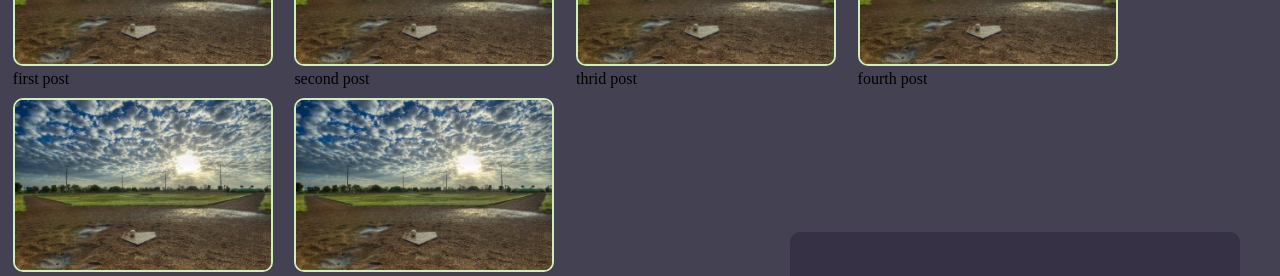
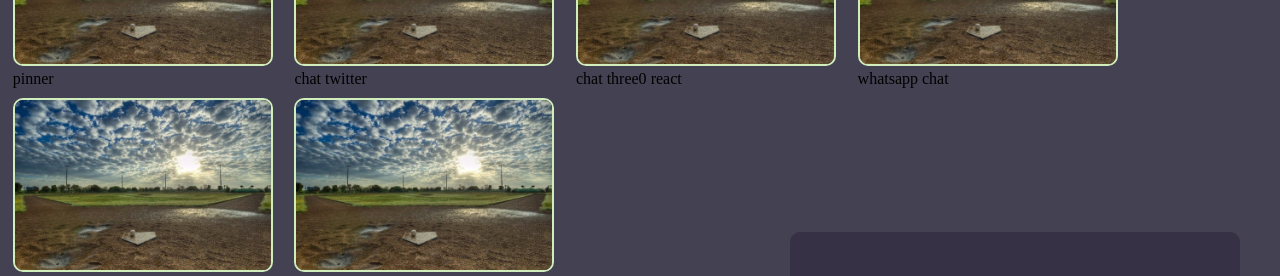
Before and after one commit to Three0Dev/Community-Site, a React (Create React App) app: page / in a window 1280 px wide. Shown: the part 568-844 px from the top of the page. Built offline with nearby package versions, Linux system fonts and the light colour scheme.

Commit message:
removed filter and search component files. Searching and filtering is now functional.

```diff
--- a/src/pages/Body/MainBody.jsx
+++ b/src/pages/Body/MainBody.jsx
@@ -2,7 +2,7 @@ import { Database } from "@three0dev/js-sdk";
 import ProjectCard from "./ProjectCard";
 import "../../styles/Body/MainBody.css";
 import "../../styles/Header/SearchBar.css";
-import "../../styles/Header/NavBar.css";
+import "../../styles/Header/FilterBar.css"
 
 import { useEffect, useState } from "react";
 
@@ -14,10 +14,8 @@ function MainBody() {
   const [activeTags, setActiveTags] = useState([]);
 
   function updateActiveTags(e){
-    // console.log(e.target.value);
     const clickedTag = e.target.value;
-    // if tag is already active we set it back to non-active
-    // console.log(clickedTag);
+    // if tag is already active we remove from list of active tags
     if (activeTags.includes(clickedTag)){
       const filteredTags = activeTags.filter( tag_ => tag_ != clickedTag );
       setActiveTags(filteredTags);
@@ -26,58 +24,40 @@ function MainBody() {
       setActiveTags((activeTags) => [...activeTags, clickedTag]);
     }
   }
-
-  useEffect(()=>{
-    // tags filtering
-    console.log(activeTags);
-    setActiveProjects(projects);
-    for (let i = 0; i < activeTags.length; i++) {
-      setActiveProjects(activeProjects.filter(proj =>
-        proj.tags.includes(activeTags[i].toLowerCase())));
-    }
-
-    // query filtering
-    if (inputValue != ""){
-      const filteredProjects = activeProjects.filter(proj =>
-        proj.title.toLowerCase().includes(inputValue.toLowerCase()));
-        setActiveProjects(filteredProjects);
-    }
-  }, [activeTags, inputValue])
-
   useEffect(() => {
 
-    // retrieve apps and tags from three0
+    // retrieve apps details and tags from three0
     // set database change listener
     const projs = [{
-      title: "Title 1",
-      creator: "creator 1",
+      title: "Three0Pinner",
+      creator: "Three0",
       id: "12345",
       imgLink: "images/testImage.jpg",
-      tags: ["first post"]
+      tags: ["pinner"]
     }, {
-      title: "Title 2",
-      creator: "creator 2",
+      title: "Tweeter",
+      creator: "Three0",
       id: "56789",
       imgLink: "images/testImage.jpg",
-      tags: ["second post"]
+      tags: ["chat", "twitter"]
     }, {
-      title: "Title 3",
-      creator: "creator 3",
+      title: "React-Three0-Chat",
+      creator: "Three0",
       id: "01010101",
       imgLink: "images/testImage.jpg",
-      tags: ["thrid post"]
+      tags: ["chat", "three0", "react"]
     }, {
-      title: "Title 4",
-      creator: "creator 4",
+      title: "Whatsapp 3.0",
+      creator: "kelechi",
       id: "232354553",
       imgLink: "images/testImage.jpg",
-      tags: ["fourth post"]
+      tags: ["whatsapp","chat"]
     }, {
-      title: "Title 5",
-      creator: "creator 5",
+      title: "Amazon 3.0",
+      creator: "Emil and Ben",
       id: "2342312",
       imgLink: "images/testImage.jpg",
-      tags: ["fifth post"]
+      tags: ["amazon", "database"]
     }, {
       title: "Title 6",
       creator: "creator 6",
@@ -90,8 +70,28 @@ function MainBody() {
     setActiveProjects(projs);
   }, []);
 
-  // map each project to ProjectCard
-  // function and return html result
+  // filters search and tags
+  useEffect(()=>{
+    if (projects.length != 0){
+      let filteredProjects = projects;
+
+      // filter tags
+      for (let i = 0; i < activeTags.length; i++) {
+        filteredProjects = filteredProjects.filter(proj =>
+          proj.tags.includes(activeTags[i]));
+      }
+
+      // filter search
+      if
+       (inputValue != ""){
+        filteredProjects = filteredProjects.filter(proj =>
+          proj.title.toLowerCase().includes(inputValue.toLowerCase()));
+      }
+      setActiveProjects(filteredProjects);
+    }
+  }, [activeTags, inputValue]);
+
+
   return (
     <div className="main-body">
 
@@ -103,18 +103,18 @@ function MainBody() {
                     <div className="search-input-box">
                         <label className={inputValue=="" ? "placeholder": "placeholder hidden"}>three0</label>
                         <input type="text" autoFocus onChange={(e)=>
-                            /*filter data*/setInputValue(e.target.value)}>
+                            setInputValue(e.target.value)}>
                         </input>
                     </div>
                 </div>
         </div>
         <div className="filter-bar-container">
             <div className="filter-bar-wrapper">
-                <p classname="filter-header">filter:</p>
+                <p className="filter-header">filter:</p>
                 {tags.map( (tag) => {
                     return <button className={
                         activeTags.includes(tag) == true? "filter-tag active": "filter-tag"}
-                       value={tag} onClick={(e) => updateActiveTags(e)}>{tag}</button>
+                       value={tag} key={tag} onClick={(e) => updateActiveTags(e)}>{tag}</button>
                 })}
             </div>
         </div>
--- a/src/pages/DiscoverPage.jsx
+++ b/src/pages/DiscoverPage.jsx
@@ -1,6 +1,4 @@
-import SearchBar from "./Header/SearchBar";
 import MainBody from "./Body/MainBody";
-import FilterBar from "./Header/FilterBar";
 
 function DiscoverPage() {
   return (
--- a/src/pages/Header/FilterBar.jsx
+++ /dev/null
@@ -1,18 +0,0 @@
-import "../../styles/Header/FilterBar.css"
-
-function FilterBar() {
-    // get tags from database?
-    let tags = ["#tag0", "#tag1"]
-    return (
-        <div className="filter-bar-container">
-            <div className="filter-bar-wrapper">
-                <p classname="filter-header">filter:</p>
-                {tags.map( (tag) => {
-                    return <p className="filter-tag">{tag}</p>
-                })}
-            </div>
-        </div>
-    )
-}
-
-export default FilterBar;
--- a/src/pages/Header/SearchBar.jsx
+++ /dev/null
@@ -1,40 +0,0 @@
-import "../../styles/Header/SearchBar.css"
-import React from "react";
-import { useEffect, useState } from "react";
-
-function SearchBar(){
-    const [inputValue, setInputValue] = useState('');
-    const search = async (e) =>{
-        // e.preventDefault();
-        alert("you searched", inputValue);
-    }
-
-    useEffect(() =>{
-        if (inputValue){
-            // this is where we filter dater
-            // console.log("filtering data", inputValue);
-        }
-
-
-    }, [inputValue])
-
-    return (
-    <div className="search-bar-container">
-        <div className="search-bar-wrapper">
-            <div className={inputValue=="" ? "mini-search-title" : "mini-search-title hidden" }>
-                <b>explore</b>
-            </div>
-            <div className="search-input-box">
-                <label className={inputValue=="" ? "placeholder": "placeholder hidden"}>three0</label>
-                <input type="text" autoFocus onChange={(e)=>
-                    setInputValue(e.target.value)}>
-                </input>
-            </div>
-        </div>
-    </div>
-
-    )
-}
-
-
-export default SearchBar
```
